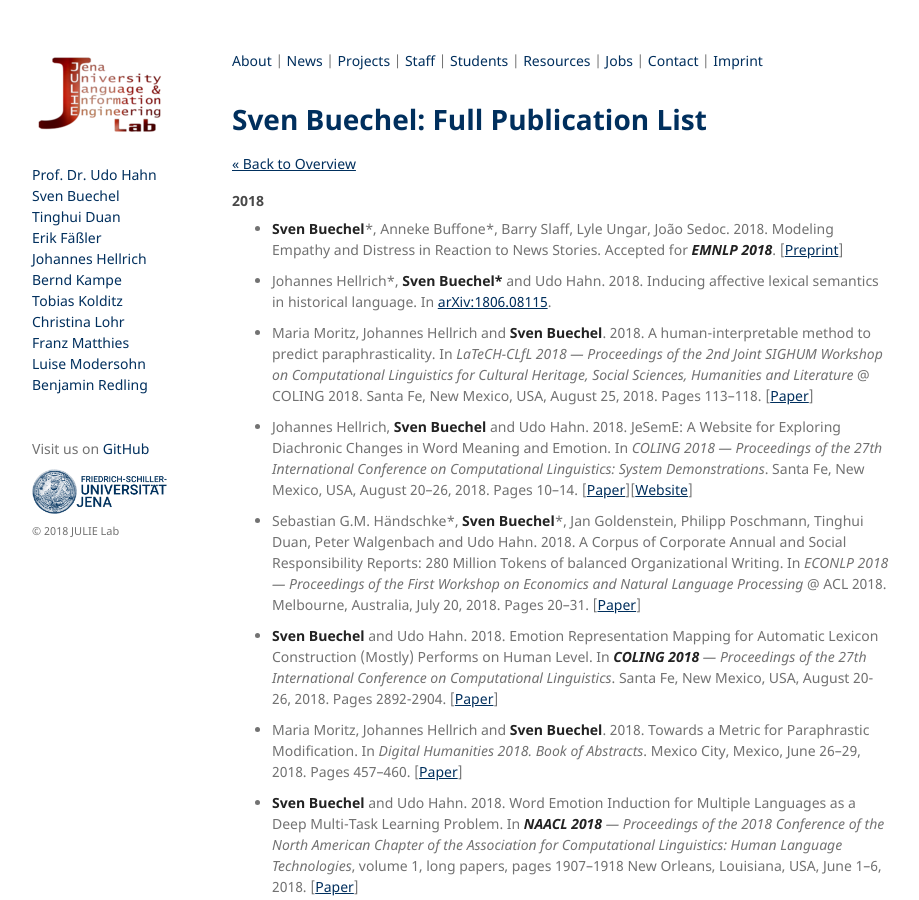
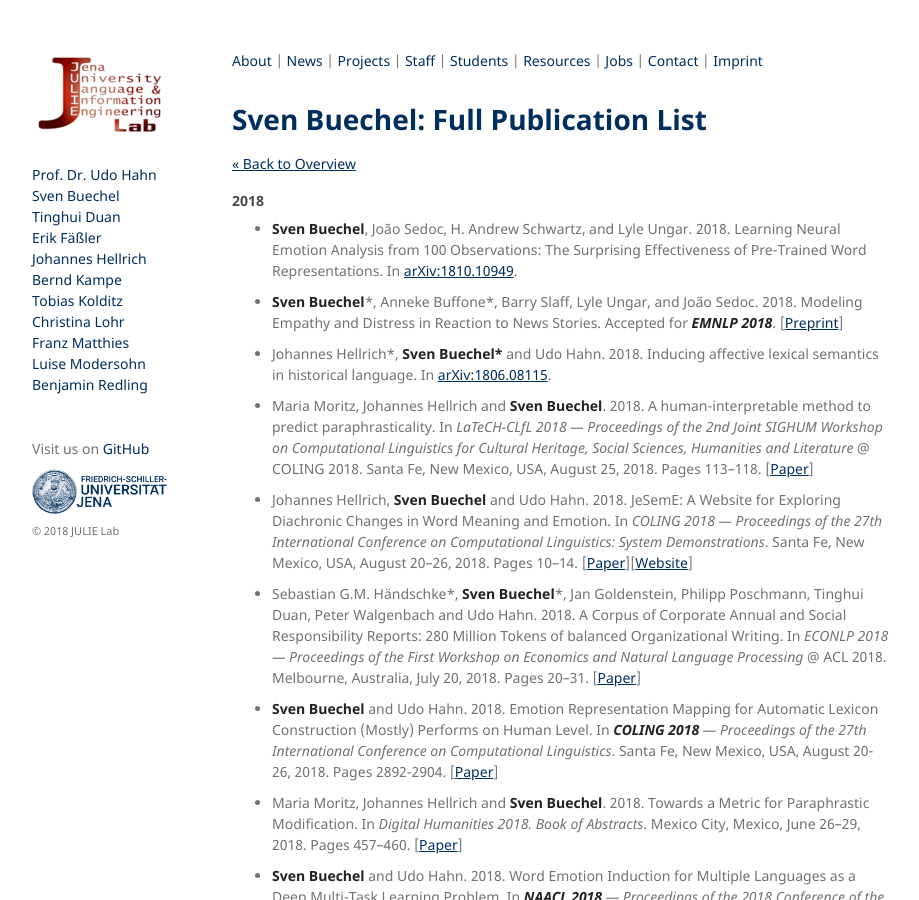
Before and after one commit to JULIELab/JULIELab.github.io, a Jekyll site: the page built from Staff/Buechel/publication.md, in a window 1280 px wide and 900 px high. Shown: the whole window, without its empty margins (178-1097 px from the left). Built offline with Jekyll 4.4.1, drawn with Linux system fonts in a browser that asks for light colours; our own code applies the rules of GitHub Pages for plain Markdown files.

Commit message:
updated publications

```diff
--- a/Staff/Buechel/publication.md
+++ b/Staff/Buechel/publication.md
@@ -8,7 +8,9 @@ layout: staff
 
 #### 2018
 
-* **Sven Buechel**\*, Anneke Buffone\*, Barry Slaff, Lyle Ungar, João Sedoc. 2018. Modeling Empathy and Distress in Reaction to News Stories. Accepted for ***EMNLP 2018***. [[Preprint](https://arxiv.org/pdf/1808.10399.pdf)]
+* **Sven Buechel**, João Sedoc, H. Andrew Schwartz, and Lyle Ungar. 2018. Learning Neural Emotion Analysis from 100 Observations: The Surprising Effectiveness of Pre-Trained Word Representations. In [arXiv:1810.10949](https://arxiv.org/abs/1810.10949).
+
+* **Sven Buechel**\*, Anneke Buffone\*, Barry Slaff, Lyle Ungar, and João Sedoc. 2018. Modeling Empathy and Distress in Reaction to News Stories. Accepted for ***EMNLP 2018***. [[Preprint](https://arxiv.org/pdf/1808.10399.pdf)]
 
 * Johannes Hellrich\*, **Sven Buechel\*** and Udo Hahn. 2018.  Inducing affective lexical semantics in historical language. In [arXiv:1806.08115](https://arxiv.org/abs/1806.08115).
 
```
Also changed, not shown: Lab+News.md (+2 -1 lines).
